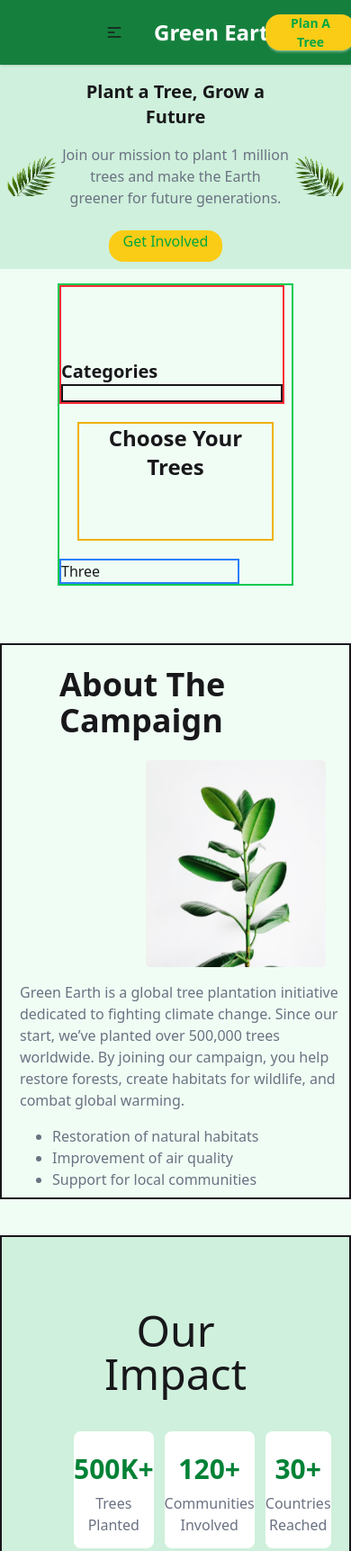
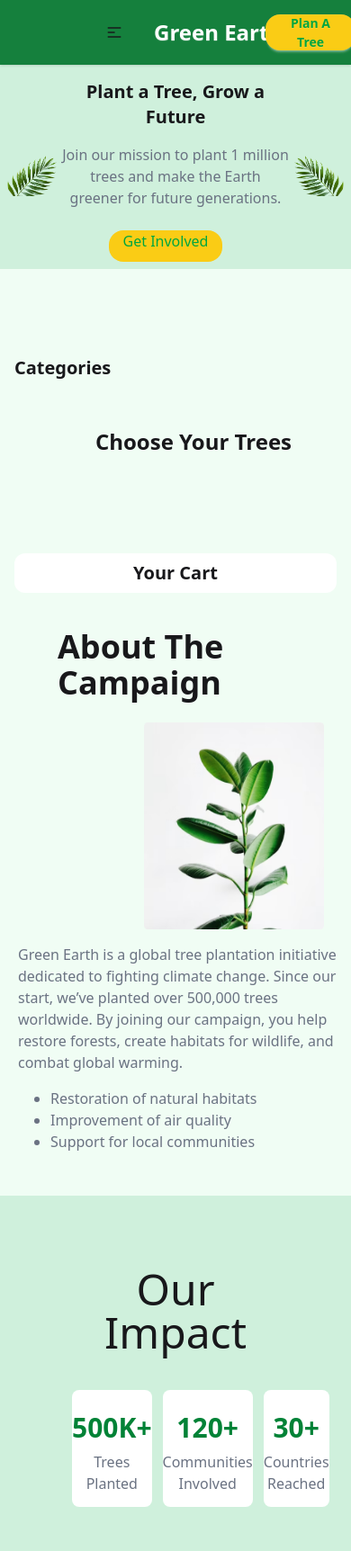
Before and after one commit to Alif-Hossen/Green_Earth, a plain HTML site: page index.html in a window 390 px wide. Shown: the top 1724 px of the page at 90% size. Drawn offline with nearby package versions, Linux system fonts and the light colour scheme; no server answers.

Commit message:
Responiver Done

```diff
--- a/index.html
+++ b/index.html
@@ -86,40 +86,33 @@
 
     <section>
 
-        <div class=" border-2 border-green-500 mt-4 m-16  md:flex justify-between gap-2">
-            <div class="border-2 border-red-500  pt-20 w-[250px]">
+        <div class="flex flex-col gap-2 mt-4 m-4 md:flex-row  md:m-16">
+            <div class=" pt-20 w-full md:w-[200px]">
                 <h1 class="text-xl font-bold">Categories</h1>
-                <div id="categories_container" class="border-2 flex flex-col  pt-4">
+                <div id="categories_container" class=" flex flex-col gap-2 pt-6">
 
                 </div>
             </div>
 
-            <div class="border-2 border-yellow-500 h-full flex-1/3 m-5">
+            <div class="w-full md:w-[1200px] m-5">
                 <h1 class="text-2xl font-bold text-center">Choose Your Trees</h1>
 
-                <!-- <section id="spinner" class="flex justify-center items-center py-10 hidden">
-                    <span class="loading loading-dots loading-xl"></span>
-                </section> -->
-
-
-                <div id="word_container" class="flex flex-col  md:flex-rows  justify-between mx-8 my-8 w-[400px] ">
-
+                <div id="word_container" class="md:flex md:gap-6 justify-between mx-24 md:mx-2 md:my-2 my-20 w-auto md:mr-5 md:w-[700px] ">
 
                 </div>
-
-            </div>
-            <div class="border-2 border-blue-500 h-full w-[200px]">
-                <h1>Three</h1>
-
             </div>
 
+            <div class=" h-full w-full md:w-[200px] md:ml-8  md:mr-0 bg-white md:h-[500px] md:mt-20 rounded-xl">
+                <h1 class="font-bold text-xl p-2 text-center">Your Cart</h1>
+            </div>
         </div>
+
     </section>
 
     <!-- Section Four -->
 
     <section>
-        <div class="md:w-[900px] mx-auto border-2 mb-10 md:h-[500px]">
+        <div class="md:w-[900px] mx-auto  mb-10 md:h-[500px]">
             <div>
                 <h1 class="pl-16 md:text-center pt-6 pb-6 text-4xl font-bold">About The Campaign</h1>
             </div>
@@ -147,7 +140,7 @@
     <!-- Section Five -->
 
     <section>
-        <div class="border-2 bg-[#CFF0DC] p-20 mb-10">
+        <div class=" bg-[#CFF0DC] p-20 mb-10">
             <div>
                 <h1 class="text-5xl text-center pb-10">Our Impact</h1>
             </div>
--- a/script.js
+++ b/script.js
@@ -110,9 +110,9 @@ const displayLevelWord=(words)=>{
         const card=document.createElement("div");
         card.innerHTML=
         `
-            <div class="bg-white rounded-xl  w-[250px] h-[400px] mt-5 flex flex-col justify-between ">
+            <div class="bg-white rounded-xl  w-[300px] h-[450px] mt-5 flex flex-col justify-between ">
                         <div>
-                            <img class="h-[150px] w-[230px] my-2 mx-2 rounded-lg" src="${word.image}" alt="">
+                            <img class="h-[180px] w-[280px] my-2 mx-2 rounded-lg" src="${word.image}" alt="">
                         </div>
                         <div class="pl-4">
                             <div class="">
```
